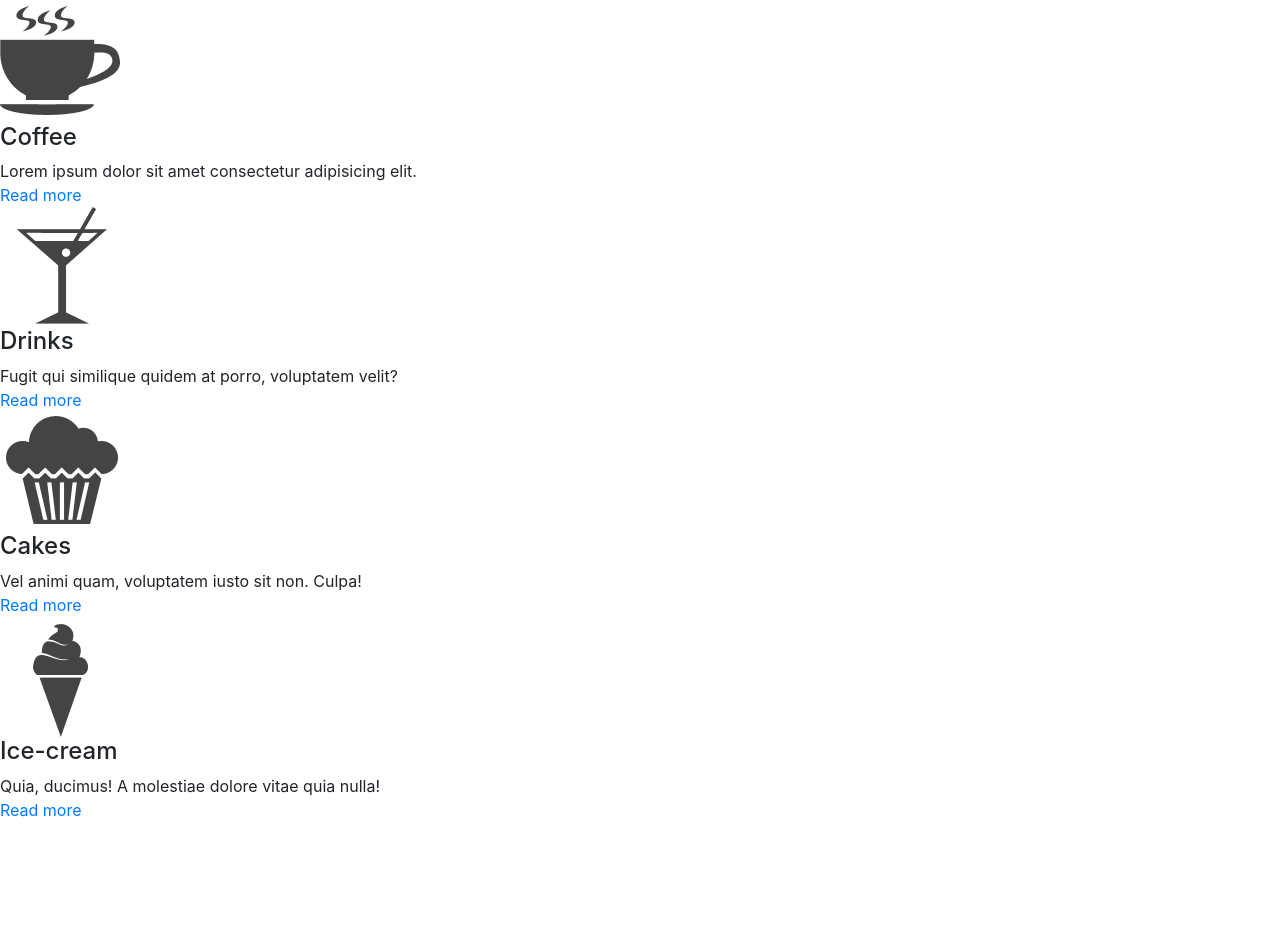
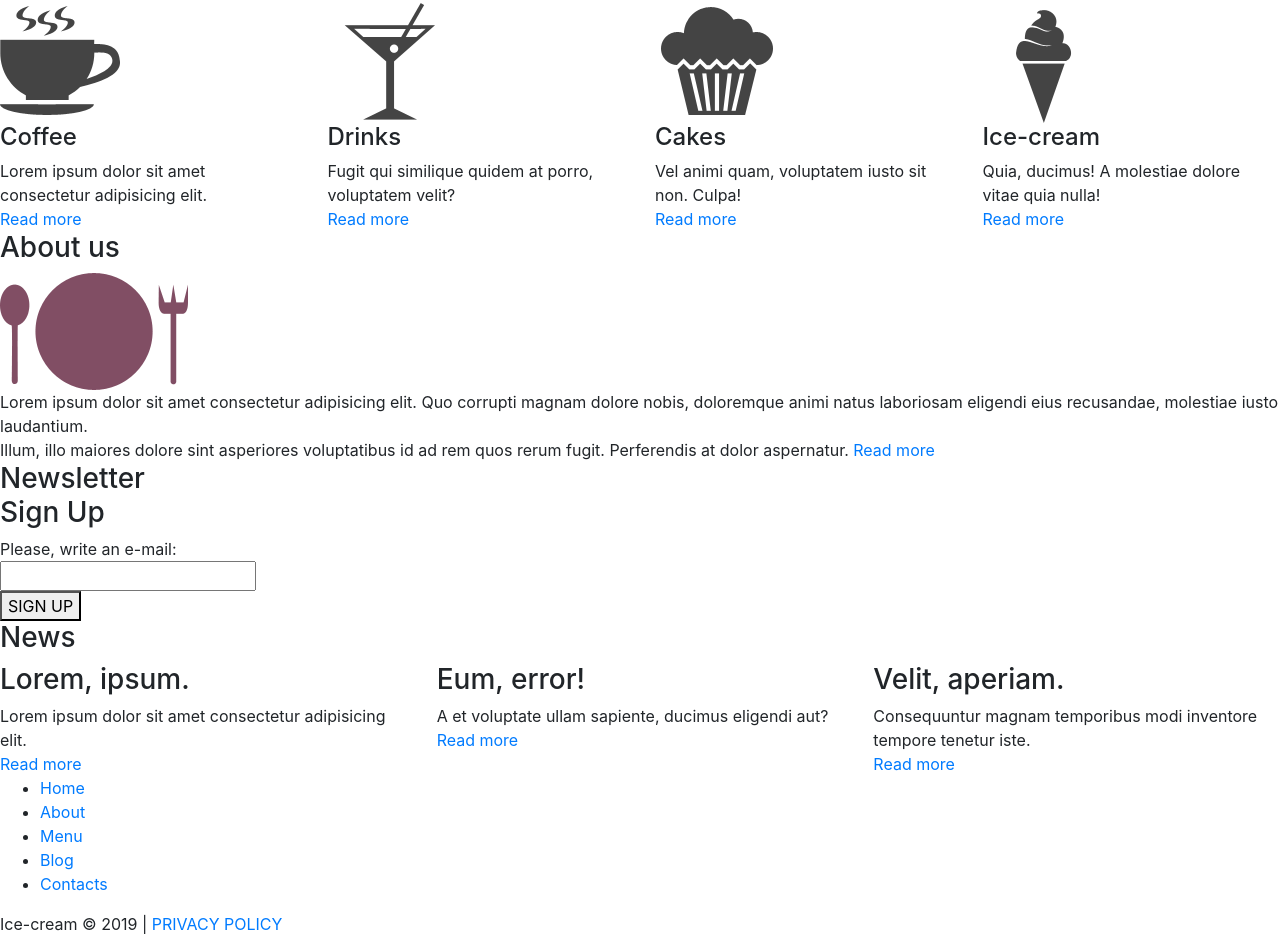
Before and after one commit to mrdanhdanh/web1-20880012, a plain HTML site: page index.html in a window 1280 px wide. Shown: the part 262-1198 px from the top of the page. Before the commit the page ends 1084 px from the top, so only its background shows below. Drawn offline with Linux system fonts and the light colour scheme.

Commit message:
Update index.html

```diff
--- a/index.html
+++ b/index.html
@@ -11,7 +11,7 @@
     <link rel="shortcut icon" href="./images/favicon.ico" type="image/x-icon">
   </head>
   <body>
-      <header>
+      <header class="container">
           <nav class="navbar navbar-expand-sm navbar-light bg-light">
               <a class="navbar-brand" href="#">
                   <img src="./images/logo.png" alt="">
@@ -47,7 +47,8 @@
           </nav>
       </header>
       <!-- banner -->
-      <div>
+      <div class="container-fluid">
+        <div class="container text-center">
             <h4>Tasty cakes and Ice-cream<br>for everyone</h4>
             <div>
                 <a href="#">See our menu</a>
@@ -58,33 +59,98 @@
                 <li><span>2</span></li>
             </ul>
         </div>
+      </div>
+
       <!-- main -->
-      <div>
-          <div>
+      <div class="row">
+          <div class="col">
               <img src="./images/icon-1.png" alt="">
               <h4>Coffee</h4>
               <div>Lorem ipsum dolor sit amet consectetur adipisicing elit.</div>
               <a href="#">Read more</a>
           </div>
-          <div>
+          <div class="col">
               <img src="./images/icon-2.png" alt="">
               <h4>Drinks</h4>
               <div>Fugit qui similique quidem at porro, voluptatem velit?</div>
               <a href="#">Read more</a>
           </div>
-          <div>
+          <div class="col">
               <img src="./images/icon-3.png" alt="">
               <h4>Cakes</h4>
               <div>Vel animi quam, voluptatem iusto sit non. Culpa!</div>
               <a href="#">Read more</a>
           </div>
-          <div>
+          <div class="col">
               <img src="./images/icon-4.png" alt="">
               <h4>Ice-cream</h4>
               <div>Quia, ducimus! A molestiae dolore vitae quia nulla!</div>
               <a href="#">Read more</a>
           </div>
       </div>
+      <!-- about -->
+      <div>
+          <div>
+              <h3>About us</h3>
+              <div>
+                  <img src="./images/icon-about.png" alt="">
+                  <div>Lorem ipsum dolor sit amet consectetur adipisicing elit. Quo corrupti magnam dolore nobis, doloremque animi natus laboriosam eligendi eius recusandae, molestiae iusto laudantium.</div>
+                  <div>Illum, illo maiores dolore sint asperiores voluptatibus id ad rem quos rerum fugit. Perferendis at dolor aspernatur. <a href="#">Read more</a></div>
+              </div>
+          </div>
+          <div>
+              <form action="post">
+                  <h3>Newsletter<br>Sign Up</h3>
+                  <div>Please, write an e-mail:</div>
+                  <input type="email" name="email" id="email"><br>
+                  <button type="submit">SIGN UP</button>
+              </form>
+          </div>
+      </div>
+      <!-- news -->
+      <div>
+          <h3>News</h3>
+          <div class="row">
+              <div class="col">
+                  <div></div>
+                  <div>
+                      <h3>Lorem, ipsum.</h3>
+                      <div>Lorem ipsum dolor sit amet consectetur adipisicing elit.</div>
+                  </div>
+                  <a href="#">Read more</a>
+              </div>
+              <div class="col">
+                  <div></div>
+                  <div>
+                      <h3>Eum, error!</h3>
+                      <div>A et voluptate ullam sapiente, ducimus eligendi aut?</div>
+                  </div>
+                  <a href="#">Read more</a>
+              </div>
+              <div class="col">
+                  <div></div>
+                  <div>
+                      <h3>Velit, aperiam.</h3>
+                      <div>Consequuntur magnam temporibus modi inventore tempore tenetur iste.</div>
+                  </div>
+                  <a href="#">Read more</a>
+              </div>
+          </div>
+      </div>
+      <footer>
+          <nav>
+              <ul>
+                  <li><a href="#">Home</a></li>
+                  <li><a href="#">About</a></li>
+                  <li><a href="#">Menu</a></li>
+                  <li><a href="#">Blog</a></li>
+                  <li><a href="#">Contacts</a></li>
+              </ul>
+          </nav>
+          <div>
+              Ice-cream &copy; 2019 | <a href="#">PRIVACY POLICY</a>
+          </div>
+      </footer>
     <!-- Optional JavaScript -->
     <!-- jQuery first, then Popper.js, then Bootstrap JS -->
     <script src="./js/jquery-3.3.1.min.js"></script>
```
Lines whose indentation alone changed are shown as unchanged.
